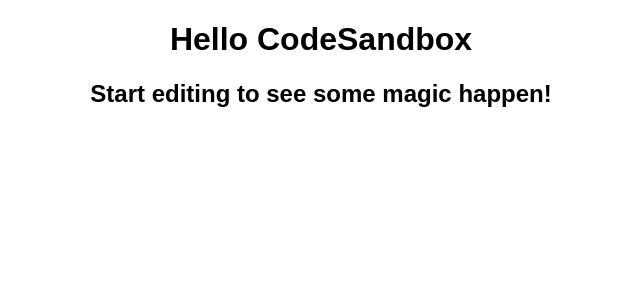
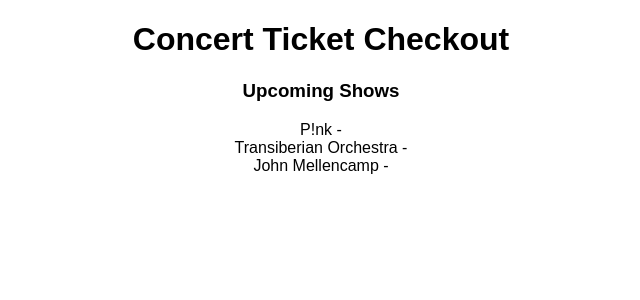
Before and after one commit to PSR16/ticket-purchasing, a React (Create React App) app: page / in a window 1280 px wide. Shown: the top 300 px of the page, without its empty margins (319-959 px from the left). Built offline with nearby package versions, Linux system fonts and the light colour scheme.

Commit message:
Show component w/ dummy data added

```diff
--- a/src/App.js
+++ b/src/App.js
@@ -1,10 +1,29 @@
 import "./styles.css";
+import Concerts from "./components/Concerts";
 
 export default function App() {
+  const upcomingShows = [
+    {
+      id: 1,
+      group: "P!nk",
+      date: ""
+    },
+    {
+      id: 2,
+      group: "Transiberian Orchestra",
+      date: ""
+    },
+    {
+      id: 3,
+      group: "John Mellencamp",
+      date: ""
+    }
+  ];
+
   return (
     <div className="App">
-      <h1>Hello CodeSandbox</h1>
-      <h2>Start editing to see some magic happen!</h2>
+      <h1>Concert Ticket Checkout</h1>
+      <Concerts events={upcomingShows}/>
     </div>
   );
 }
--- /dev/null
+++ b/src/components/Concerts.jsx
@@ -0,0 +1,21 @@
+function Concerts({events}) {
+
+    return (
+        <div>
+            <h3>Upcoming Shows</h3>
+            <div>
+                {
+                    events.map(c => {
+                        return(
+                            <div>
+                                {c.group} - {c.date}
+                            </div>
+                        )
+                    })
+                }
+            </div>
+        </div>
+    )
+}
+
+export default Concerts;
```
